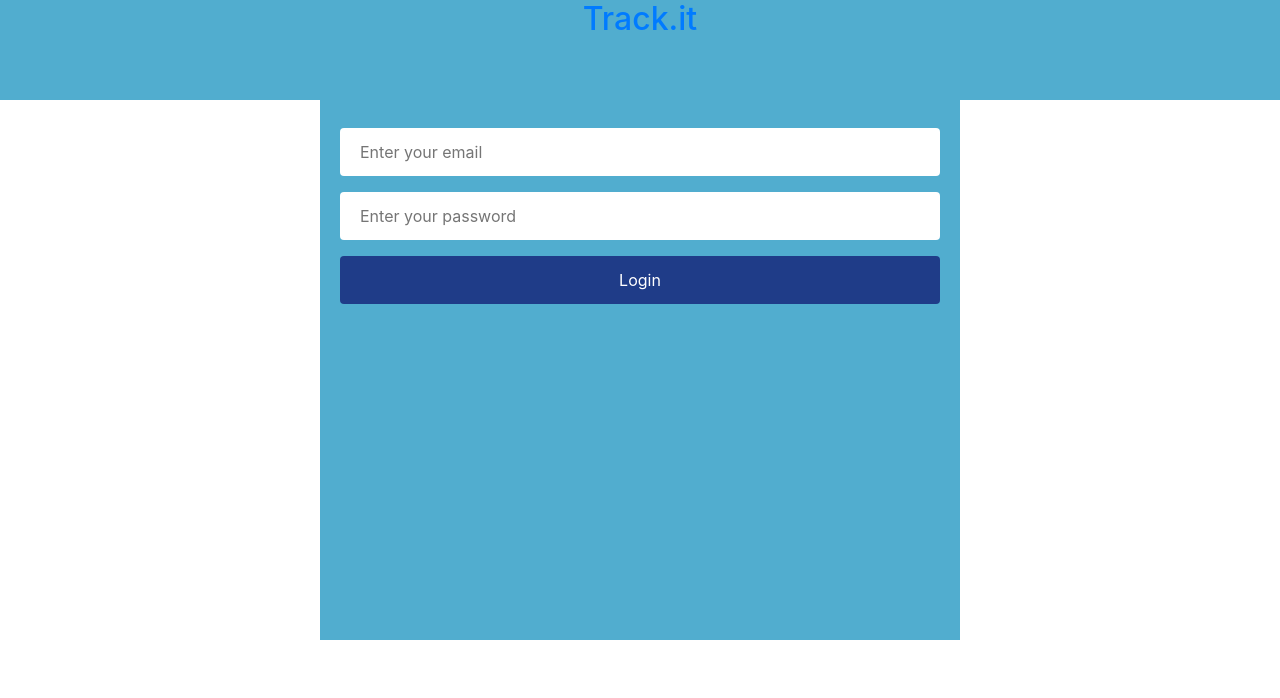
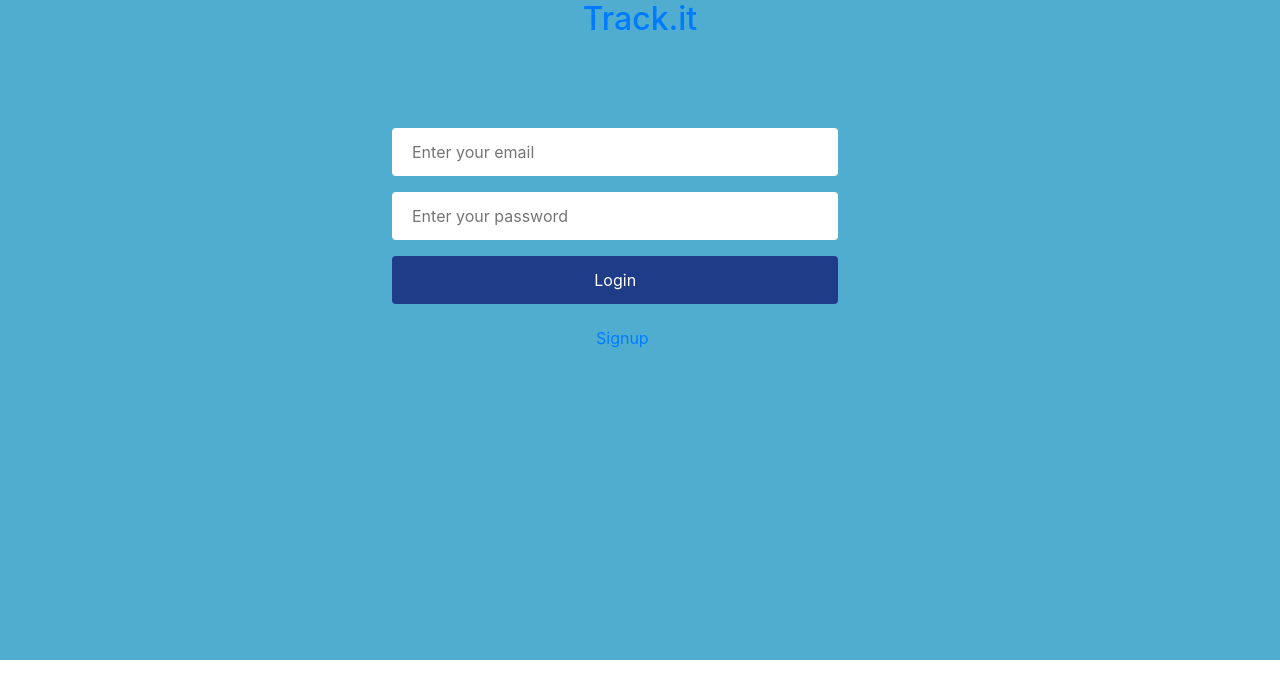
Before and after one commit to Godswilly/study_tracker_frontend, a React (Create React App) app: page /login in a window 1280 px wide. Shown: the top 698 px of the page. Built offline with nearby package versions, Linux system fonts and the light colour scheme.

Commit message:
Fix error message

```diff
--- a/src/components/App.js
+++ b/src/components/App.js
@@ -10,7 +10,6 @@ import Study from './Study';
 import Progress from '../containers/Progress';
 import Header from '../containers/Header';
 import Signup from './auth/Signup';
-import setAuthToken from '../helpers/setAuthToken';
 import { loadUser } from '../actions/index';
 import store from '../store';
 import AllStudy from './allStudyData';
@@ -20,14 +19,14 @@ const AppWrap = styled.div`
   width: 100%;
   height: 570px;
 `;
-
-if (localStorage.token) {
-  setAuthToken(localStorage.token);
-}
+const setLogin = () => ({ type: 'SET_LOGIN' });
 
 const App = () => {
   useEffect(() => {
     store.dispatch(loadUser());
+    if (localStorage.token) {
+      store.dispatch(setLogin());
+    }
   }, []);
 
   return (
--- a/src/components/EditStudy.js
+++ b/src/components/EditStudy.js
@@ -17,6 +17,9 @@ const EditStudy = ({
 
   const { id } = match.params;
   useEffect(() => {
+    if (!(localStorage.token)) {
+      history.push('/login');
+    }
     getStudy(id);
     setFormData({
       hours: !study.hours ? '' : study.hours,
--- a/src/components/NewStudy.js
+++ b/src/components/NewStudy.js
@@ -1,4 +1,4 @@
-import React, { useState } from 'react';
+import React, { useState, useEffect } from 'react';
 import { useHistory } from 'react-router-dom';
 import { connect } from 'react-redux';
 import PropTypes from 'prop-types';
@@ -108,6 +108,12 @@ const NewStudy = ({ addStudies }) => {
   } = formData;
   const onChange = (e) => setFormData({ ...formData, [e.target.name]: e.target.value });
 
+  useEffect(() => {
+    if (!(localStorage.token)) {
+      history.push('/login');
+    }
+  }, []);
+
   const onSubmit = (e) => {
     e.preventDefault();
     addStudies({
--- a/src/components/Study.js
+++ b/src/components/Study.js
@@ -65,6 +65,9 @@ const Study = ({
 }) => {
   const { id } = match.params;
   useEffect(() => {
+    if (!(localStorage.token)) {
+      history.push('/login');
+    }
     getStudy(id);
   }, [getStudy, id]);
 
--- a/src/components/allStudyData.js
+++ b/src/components/allStudyData.js
@@ -1,5 +1,6 @@
 import React, { useEffect } from 'react';
 import { connect } from 'react-redux';
+import { useHistory } from 'react-router-dom';
 import PropTypes from 'prop-types';
 import { PieChart } from 'react-minimal-pie-chart';
 import styled from 'styled-components';
@@ -49,6 +50,7 @@ const DataRow = styled.div`
 `;
 
 const AllStudy = ({ getStudies, studies }) => {
+  const history = useHistory();
   const result = (hours, goal) => {
     if (hours + hours === goal) {
       return 100;
@@ -58,6 +60,9 @@ const AllStudy = ({ getStudies, studies }) => {
   };
 
   useEffect(() => {
+    if (!(localStorage.token)) {
+      history.push('/login');
+    }
     getStudies();
   }, [getStudies]);
 
--- a/src/components/auth/Login.js
+++ b/src/components/auth/Login.js
@@ -1,19 +1,17 @@
-import React, { useState } from 'react';
+import React, { useState, useEffect } from 'react';
 import { connect } from 'react-redux';
 import PropTypes from 'prop-types';
-import { Redirect } from 'react-router-dom';
+import { Redirect, Link } from 'react-router-dom';
 import styled from 'styled-components';
-import { login } from '../../actions/index';
+import { login, setMyError } from '../../actions/index';
 
 const LogInWrap = styled.div`
-  width: 50%;
-  height: 540px;
-  margin-left: 25%;
+  width: 100%;
+  height: 560px;
   display: flex;
   flex-direction: row;
   padding: 20px;
   background-color: #51adcf;
-
 
   @media (max-width: 768px) {
     margin-left: 0;
@@ -22,31 +20,37 @@ const LogInWrap = styled.div`
 `;
 
 const EmailWrap = styled.div`
-  width: 100%;
+  width: 60%;
+  margin-left: 50%;
 
   @media (max-width: 768px) {
-    margin-left: 0;
+    margin-left: 30%;
+    width: 100%;
   }
 `;
 
 const PasswordWrap = styled.div`
-  width: 100%;
+  width: 60%;
+  margin-left: 50%;
 
   @media (max-width: 768px) {
-    margin-left: 0;
+    margin-left: 30%;
+    width: 100%;
   }
 `;
 
 const ButtonWrap = styled.div`
-  width: 100%;
+  width: 60%;
+  margin-left: 50%;
 
   @media (max-width: 768px) {
-    margin-left: 0;
+    margin-left: 0%;
+    width: 100%;
   }
 `;
 
 const FormWrap = styled.form`
-  width: 100%;
+  width: 60%;
   height: 300px;
 `;
 
@@ -76,6 +80,16 @@ const PasswordInp = styled.input`
   }
 `;
 
+const SignupWrap = styled.div`
+  margin-left: 45%;
+  margin-top: 2%;
+  position: absolute;
+  top: 300px;
+  @media(max-width: 768px) {
+    margin-left: 32%;
+    }
+`;
+
 const LoginBtn = styled.button`
   width: 100%;
   padding: 12px 20px;
@@ -89,13 +103,20 @@ const LoginBtn = styled.button`
   &:hover {
     cursor: pointer;
   }
+  @media(max-width: 768px) {
+    margin-left: 30%;
+    }
 `;
 
-const Login = ({ login, authenticated: { loggedIn } }) => {
+const Login = ({ login, setMyError, authenticated: { loggedIn, error } }) => {
   const [loginData, setloginData] = useState({
     email: '',
     password: '',
   });
+
+  useEffect(() => {
+    setMyError('');
+  }, []);
 
   const { email, password } = loginData;
 
@@ -103,7 +124,7 @@ const Login = ({ login, authenticated: { loggedIn } }) => {
 
   const handleSubmit = async (e) => {
     e.preventDefault();
-    login({ email, password });
+    login(loginData);
   };
 
   if (loggedIn) {
@@ -112,7 +133,7 @@ const Login = ({ login, authenticated: { loggedIn } }) => {
 
   return (
     <LogInWrap>
-      <FormWrap onSubmit={handleSubmit}>
+      <FormWrap>
         <EmailWrap>
           <EmailInp
             type="email"
@@ -134,17 +155,25 @@ const Login = ({ login, authenticated: { loggedIn } }) => {
           />
         </PasswordWrap>
         <ButtonWrap>
-          <LoginBtn type="submit" onSubmit={handleSubmit}>Login</LoginBtn>
+          <LoginBtn type="submit" onClick={handleSubmit}>Login</LoginBtn>
         </ButtonWrap>
+        { error === '' ? '' : <h6 className="text-danger">{error.error.user_authentication}</h6>}
       </FormWrap>
+      <SignupWrap>
+        <Link to="/signup">
+          Signup
+        </Link>
+      </SignupWrap>
     </LogInWrap>
   );
 };
 
 Login.propTypes = {
   login: PropTypes.func.isRequired,
+  setMyError: PropTypes.func.isRequired,
   authenticated: PropTypes.shape({
     loggedIn: PropTypes.bool.isRequired,
+    error: PropTypes.string.isRequired,
   }).isRequired,
 };
 
@@ -152,4 +181,4 @@ const mapStateToProps = (state) => ({
   authenticated: state.auth,
 });
 
-export default connect(mapStateToProps, { login })(Login);
+export default connect(mapStateToProps, { login, setMyError })(Login);
--- a/src/components/auth/Signup.js
+++ b/src/components/auth/Signup.js
@@ -1,9 +1,9 @@
-import React, { useState } from 'react';
+import React, { useEffect, useState } from 'react';
 import { connect } from 'react-redux';
 import PropTypes from 'prop-types';
 import { Redirect, Link } from 'react-router-dom';
 import styled from 'styled-components';
-import { signup } from '../../actions/index';
+import { signup, setMyError } from '../../actions/index';
 
 const RegFormWrap = styled.div`
   width: 100%;
@@ -29,7 +29,7 @@ const NameWrap = styled.div`
 `;
 
 const EmailWrap = styled.div`
-  width: 100%;
+  width: 60%;
 
   @media (max-width: 768px) {
     width: 90%;
@@ -38,7 +38,7 @@ const EmailWrap = styled.div`
 `;
 
 const PasswordWrap = styled.div`
-  width: 100%;
+  width: 60%;
 
   @media (max-width: 768px) {
     width: 90%;
@@ -47,7 +47,7 @@ const PasswordWrap = styled.div`
 `;
 
 const ButtonWrap = styled.button`
-  width: 50%;
+  width: 78%;
   padding: 12px 20px;
   margin: 8px 0;
   box-sizing: border-box;
@@ -125,12 +125,16 @@ const CenterLink = styled.div`
   }
 `;
 
-const SignUp = ({ signup, authenticated: { loggedIn } }) => {
+const SignUp = ({ signup, setMyError, authenticated: { loggedIn, error } }) => {
   const [signupData, setSignupData] = useState({
     name: '',
     email: '',
     password: '',
   });
+
+  useEffect(() => {
+    setMyError('');
+  }, []);
 
   const { name, email, password } = signupData;
 
@@ -147,7 +151,7 @@ const SignUp = ({ signup, authenticated: { loggedIn } }) => {
 
   return (
     <RegFormWrap>
-      <FormWrap onSubmit={handleSubmit}>
+      <FormWrap>
         <NameWrap>
           <NameInp
             type="text"
@@ -188,6 +192,12 @@ const SignUp = ({ signup, authenticated: { loggedIn } }) => {
             Login
           </Link>
         </CenterLink>
+        { error === '' ? '' : Object.entries(error.error).map((entry) => (
+          <h6 key={entry.id} className="text-danger">
+            {entry[0]}
+            {entry[1]}
+          </h6>
+        ))}
       </FormWrap>
     </RegFormWrap>
   );
@@ -195,8 +205,10 @@ const SignUp = ({ signup, authenticated: { loggedIn } }) => {
 
 SignUp.propTypes = {
   signup: PropTypes.func.isRequired,
+  setMyError: PropTypes.func.isRequired,
   authenticated: PropTypes.shape({
     loggedIn: PropTypes.bool.isRequired,
+    error: PropTypes.string.isRequired,
   }).isRequired,
 };
 
@@ -204,4 +216,4 @@ const mapStateToProps = (state) => ({
   authenticated: state.auth,
 });
 
-export default connect(mapStateToProps, { signup })(SignUp);
+export default connect(mapStateToProps, { signup, setMyError })(SignUp);
--- a/src/containers/Home.js
+++ b/src/containers/Home.js
@@ -1,11 +1,10 @@
-import React from 'react';
+import React, { useEffect } from 'react';
 import { connect } from 'react-redux';
-import { Link } from 'react-router-dom';
+import { useHistory } from 'react-router-dom';
 import PropTypes from 'prop-types';
 import styled from 'styled-components';
 import { logout } from '../actions/index';
 import Footer from './Footer';
-import Login from '../components/auth/Login';
 
 const MainWrap = styled.div`
   width: 100%;
@@ -30,34 +29,8 @@ const UserWrap = styled.div`
 
 `;
 
-const SignupWrap = styled.div`
-  margin-left: 23%;
-  margin-top: 2%;
-  position: absolute;
-  top: 300px;
-  @media(max-width: 768px) {
-    margin-left: 32%;
-`;
-
-const FormWrap = styled.div`
-  width: 60%;
-  height: 200px;
-  margin-left: 20%;
-
-  @media (max-width: 768px) {
-    width: 100%;
-    margin-left: 0;
-  }
-`;
-
 const HeaderStyle = styled.div`
   text-align: center;
-`;
-
-const FalseWrap = styled.div`
-  width: 80%;
-  height: 560px;
-  margin-left: 10%;
 `;
 
 const Bg = styled.div`
@@ -89,40 +62,40 @@ const LogoutBtn = styled.button`
   border: none;
 `;
 
-const Home = ({ auth: { loggedIn, user }, logout }) => (
-  <Bg>
-    {loggedIn === false ? (
-      <FalseWrap>
-        <FormWrap>
-          <Login />
-          <SignupWrap>
-            <Link to="/signup">
-              Signup
-            </Link>
-          </SignupWrap>
-        </FormWrap>
-      </FalseWrap>
-    ) : (
+const Home = ({ auth: { user }, logout }) => {
+  const history = useHistory();
+
+  const handleLogout = () => {
+    logout();
+    history.push('/login');
+  };
+  useEffect(() => {
+    if (!(localStorage.token)) {
+      history.push('/login');
+    }
+  }, []);
+
+  return (
+    <Bg>
       <>
         <MainWrap>
           <UserWrap>
             <HeaderStyle>
               <WelcomeMsg>Welcome to Study-Tracker App</WelcomeMsg>
-              {/* { console.log(user.name) } */}
               <Name>{user.name}</Name>
               {' '}
               !!
             </HeaderStyle>
             <LogoutPos>
-              <LogoutBtn type="button" onClick={logout}>Logout</LogoutBtn>
+              <LogoutBtn type="button" onClick={handleLogout}>Logout</LogoutBtn>
             </LogoutPos>
           </UserWrap>
         </MainWrap>
         <Footer />
       </>
-    )}
-  </Bg>
-);
+    </Bg>
+  );
+};
 
 Home.propTypes = {
   auth: PropTypes.shape({
--- a/src/containers/Progress.js
+++ b/src/containers/Progress.js
@@ -1,5 +1,6 @@
 import React, { useEffect } from 'react';
 import { connect } from 'react-redux';
+import { useHistory } from 'react-router-dom';
 import PropTypes from 'prop-types';
 import { PieChart } from 'react-minimal-pie-chart';
 import styled from 'styled-components';
@@ -31,6 +32,7 @@ const DataRow = styled.div`
 `;
 
 const Progress = ({ progressCal, calculations }) => {
+  const history = useHistory();
   const result = (hours, goal) => {
     if (goal === 0) {
       return 100;
@@ -40,6 +42,9 @@ const Progress = ({ progressCal, calculations }) => {
   };
 
   useEffect(() => {
+    if (!(localStorage.token)) {
+      history.push('/login');
+    }
     progressCal();
   }, [progressCal]);
 
```
Also changed, not shown: src/actions/index.js (+29 -16 lines), src/reducers/auth.js (+18 -3 lines).
